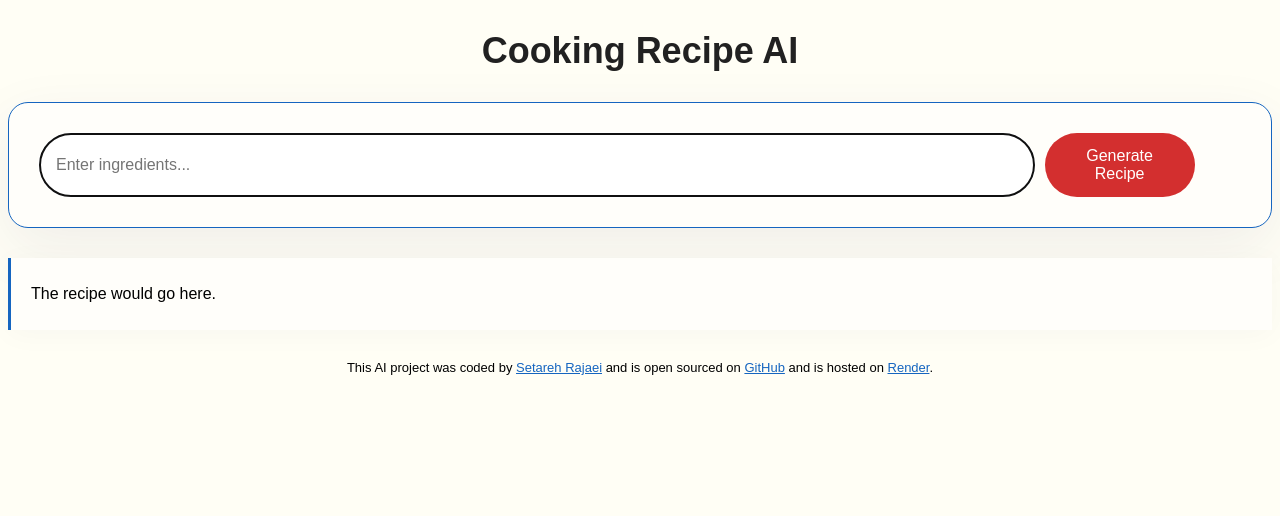
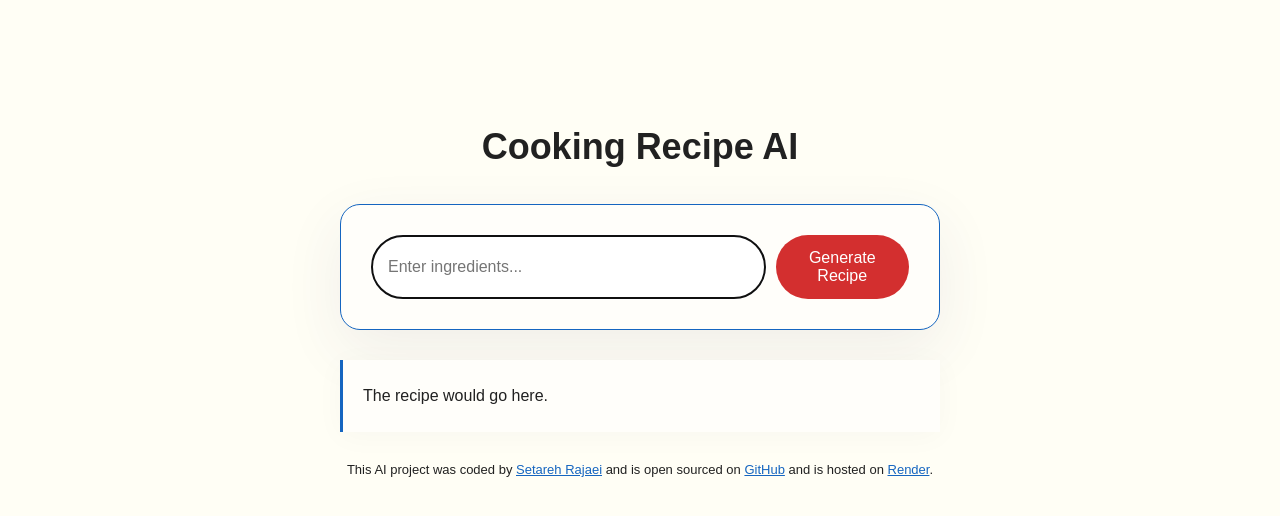
Before and after one commit to StellaRajaei/Cooking-Recipe-AI, a plain HTML site: page index.html in a window 1280 px wide. Drawn offline with Linux system fonts and the light colour scheme; a web font is replaced by a local one.

Commit message:
completed the css

```diff
--- a/index.html
+++ b/index.html
@@ -14,6 +14,7 @@
     <title>Cooking Recipe AI 🧑‍🍳</title>
   </head>
   <body>
+    <div class="container">
         <header>
         <h1>Cooking Recipe AI</h1>
         </header>
@@ -45,6 +46,7 @@
         and is hosted on
         <a href="https://www.render.com" target="_blank">Render</a>.
       </footer>
+    </div>
   </body>
   <script src="app.js"></script>
 </html>
--- a/style.css
+++ b/style.css
@@ -1,16 +1,23 @@
 body {
   font-family: "Google Sans", sans-serif;
   background: #fffef5;
+  color: #212121;
 }
 a {
   color: #1565c0;
+}
+.container {
+  margin: 120px auto;
+  max-width: 600px;
+}
+header {
+  margin-bottom: 30px;
 }
 h1 {
   text-align: center;
   font-weight: 800;
   font-size: 36px;
   line-height: 1.5;
-  color: #212121;
 }
 form {
   padding: 30px;
```
Lines whose indentation alone changed are shown as unchanged.
